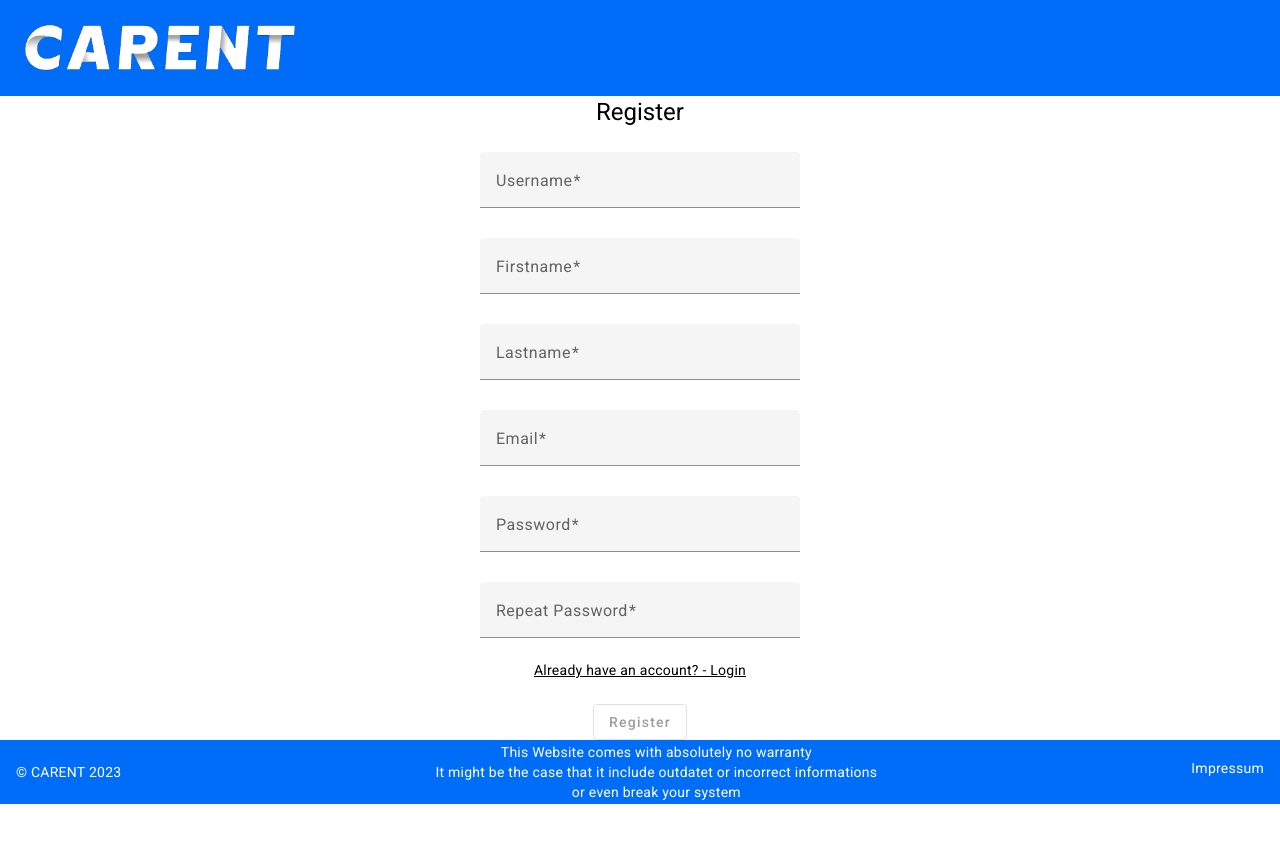
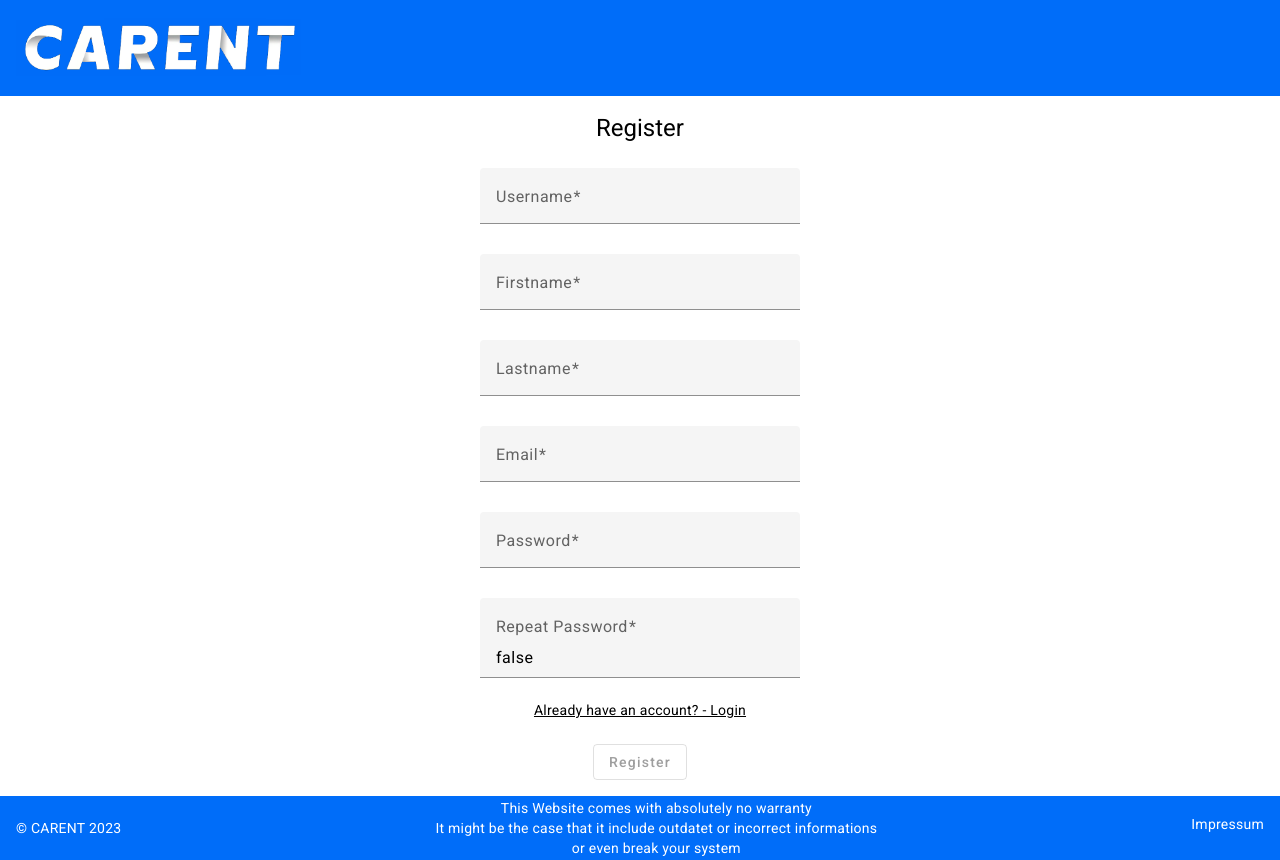
Before and after one commit to bbzblit/m426-ui, an Angular app: page /sign-up in a window 1280 px wide. Before the commit the page ends 804 px from the top, so only its background shows below. Built offline with nearby package versions, Linux system fonts and the light colour scheme; no server answers.

Commit message:
add missing property for layout

```diff
--- a/src/app/app.component.less
+++ b/src/app/app.component.less
@@ -3,22 +3,27 @@
   width: 100%;
   display: grid;
   grid-template-columns: auto;
-  grid-template-rows: 6rem 1fr 4rem;
-  grid-template-areas: header-content main-content footer-content;
+  grid-template-rows: 1fr 4rem;
+  grid-template-areas: main-content footer-content;
 }
 
 header {
   display: flex;
   height: 6rem;
- // grid-area: header-content;
+ //grid-area: header-content;
   width: 100%;
   background-color: var(--primary-dark);
+  position: fixed;
+  z-index: 69;
 }
 
 main {
+  margin-top: 6rem;
   width: 100% ;
-  height: 100%;
+  height: calc(100% - 6rem);
+  padding-bottom: 2rem;
   //grid-area: main-content;
+
   background-color: var(--background-dark);
 }
 
--- a/src/app/pages/sing-up/sing-up.component.html
+++ b/src/app/pages/sing-up/sing-up.component.html
@@ -43,6 +43,7 @@
 
             <mat-error *ngIf="password.value != retypePassword.value">The password have to be
                 <strong>equal</strong>!</mat-error>
+                {{password.value != retypePassword.value}}
         </mat-form-field>
         <a [routerLink]="['/login']">Already have an account? - Login</a>
         <button id="register-button"
```
